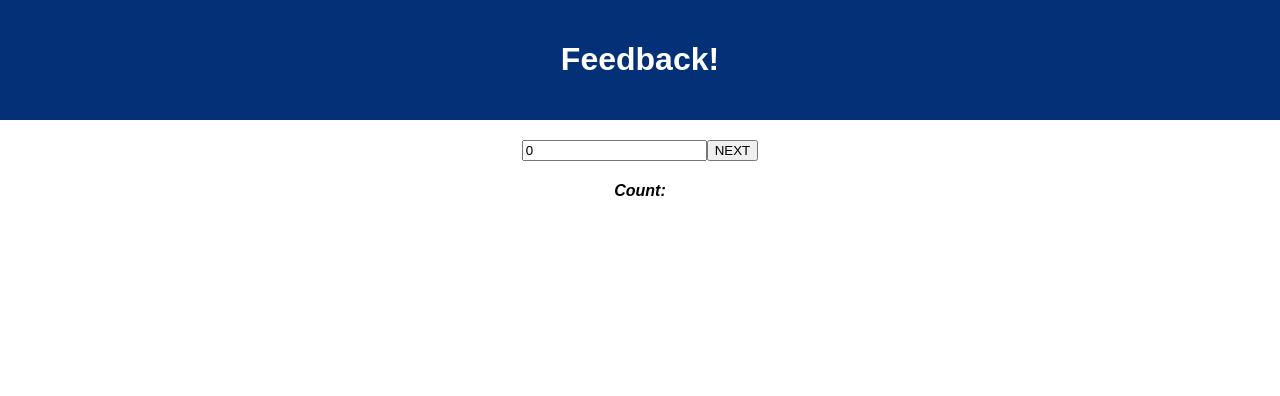
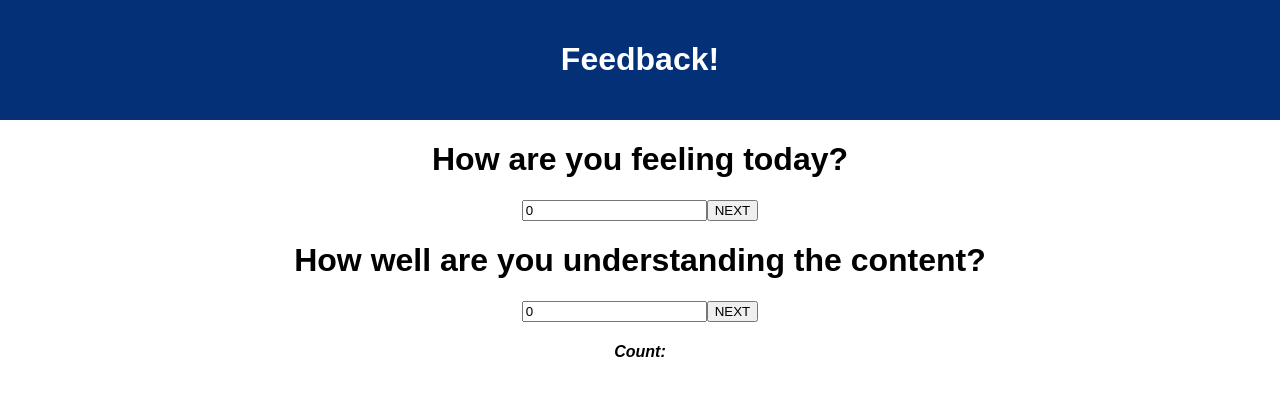
Before and after one commit to maiajohnson/weekend-redux-feedback-loop, a React (Create React App) app: page /#/understanding in a window 1280 px wide. Before the commit this address led to /. Shown: the top 396 px of the page. Built offline with nearby package versions, Linux system fonts and the light colour scheme.

Commit message:
created understanding componenet

```diff
--- a/src/components/App/App.jsx
+++ b/src/components/App/App.jsx
@@ -3,6 +3,7 @@ import axios from 'axios';
 import './App.css';
 import { useSelector } from "react-redux";
 import Feeling from './Feeling/Feeling';
+import Understanding from '../Understanding/Understanding';
 
 function App() {
 
@@ -16,6 +17,7 @@ function App() {
         <h1 className='App-title'>Feedback!</h1>
       </header>
       <Feeling />
+      <Understanding />
         <h4>Count: {count}</h4>
     </div>
   );
--- a/src/components/App/Feeling/Feeling.jsx
+++ b/src/components/App/Feeling/Feeling.jsx
@@ -17,6 +17,7 @@ function Feeling() {
 
     return (
         <div>
+            <h1>How are you feeling today?</h1>
             <form onSubmit={onAddFeeling}>
                 <input
                     type="number"
--- /dev/null
+++ b/src/components/Understanding/Understanding.jsx
@@ -0,0 +1,33 @@
+import { useState } from "react";
+import { useDispatch } from "react-redux";
+
+function Understanding() {
+
+    const dispatch = useDispatch();
+    const [understandingInput, setUnderstandingInput] = useState(0);
+
+    const onAddUnderstanding = (evt) => {
+        evt.preventDefault();
+
+        dispatch({
+            type: "ADD_UNDERSTANDING",
+            payload: understandingInput
+        });
+    }
+
+    return (
+        <div>
+            <h1>How well are you understanding the content?</h1>
+            <form onSubmit={onAddUnderstanding}>
+                <input
+                    type="number"
+                    onChange={evt => setUnderstandingInput(evt.target.value)}
+                    value={understandingInput}
+                />
+                <button type="submit">NEXT</button>
+            </form>
+        </div>
+    )
+}
+
+export default Understanding;
```
